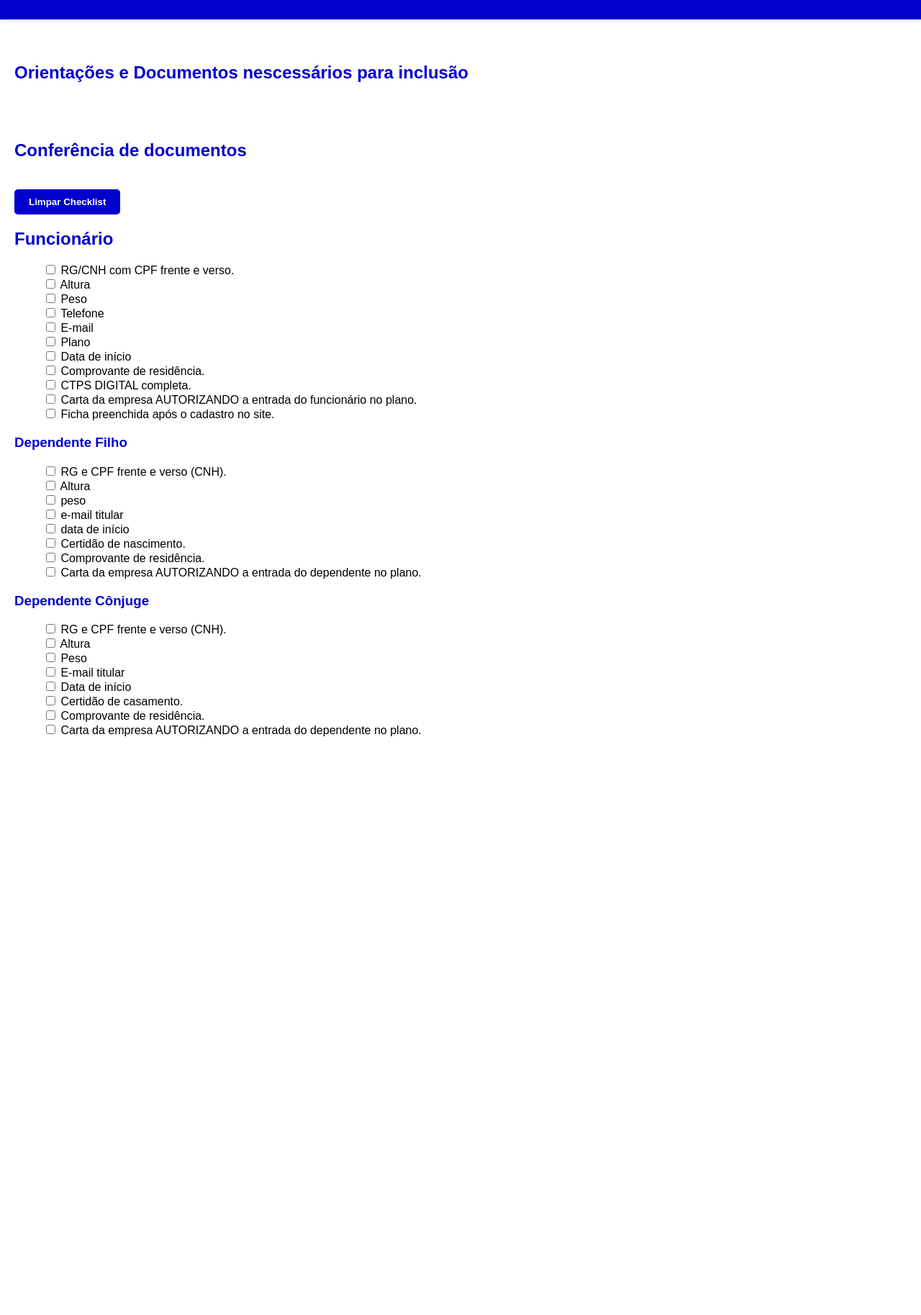
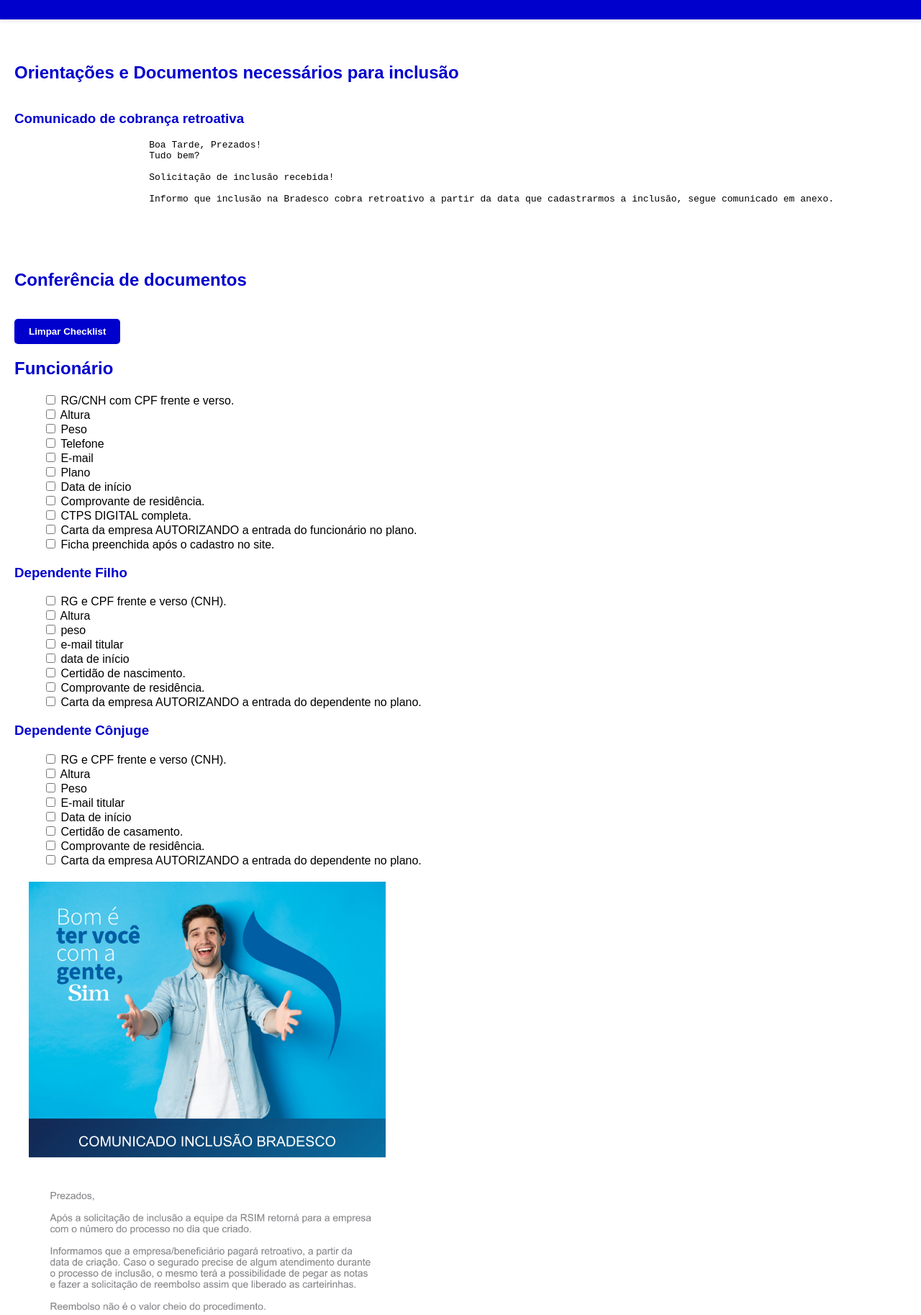
Before and after one commit to LucasRsim/portal, a website: page pages/inclusoes/bradesco.html in a window 1280 px wide. Shown: the part 73-1900 px from the top of the page at 72% size. Before the commit the page ends 1133 px from the top, so only its background shows below. Drawn offline with Linux system fonts and the light colour scheme.

Commit message:
Edição pagina bradesco inclusões

```diff
--- a/assets/css/styles.css
+++ b/assets/css/styles.css
@@ -154,3 +154,33 @@
     display: flex;
     align-items: center;
 }
+
+#comunicado-container {
+    display: flex;
+    justify-content: space-between;
+    align-items: flex-start;
+    gap: 20px;
+}
+
+#comunicado-texto {
+    flex: 1;
+    max-width: 60%;
+}
+
+#comunicado-imagem {
+    flex: 1;
+    max-width: 40%;
+    text-align: center;
+    margin-left: 20px;
+    margin-top: 20px;
+    margin-bottom: 20px;
+
+}
+
+#comunicado-imagem img {
+    max-width: 100%;
+    height: auto;
+    align-items: right;
+    align-self: right;
+    align-content: right;
+}
--- a/pages/inclusoes/bradesco.html
+++ b/pages/inclusoes/bradesco.html
@@ -52,14 +52,28 @@
     </header>
 
     <section>
-        <h1>Orientações e Documentos nescessários para inclusão</h1>
-        <p></p>
+        <h1>Orientações e Documentos necessários para inclusão</h1>
+        <div id="comunicado-container">
+            <div id="comunicado-texto">
+                <h3>Comunicado de cobrança retroativa</h3>
+                <p>
+                    <pre>
+                        Boa Tarde, Prezados!
+                        Tudo bem?
+
+                        Solicitação de inclusão recebida!
+
+                        Informo que inclusão na Bradesco cobra retroativo a partir da data que cadastrarmos a inclusão, segue comunicado em anexo.
+                    </pre>
+                </p>
+            </div>
+        </div>
     </section>
 
     <section>
         <h1>Conferência de documentos</h1>
 
-    <button id="btnLimpar">Limpar Checklist</button>
+        <button id="btnLimpar">Limpar Checklist</button>
 
         <h2>Funcionário</h2>
         <ol>
@@ -105,6 +119,9 @@
                 <input type="checkbox" class="check-item"> Carta da empresa AUTORIZANDO a entrada do dependente no plano.
             </ol>
         </div>
+        <div id="comunicado-imagem">
+            <img src="../../assets/img/comunicadoBradesco.jpg" alt="Comunicado de cobrança retroativa Bradesco">
+        </div>
     </section>
 
     <script src="../../assets/js/script.js"></script>
```
Also changed, not shown: assets/img/comunicadoBradesco.jpg (added).
